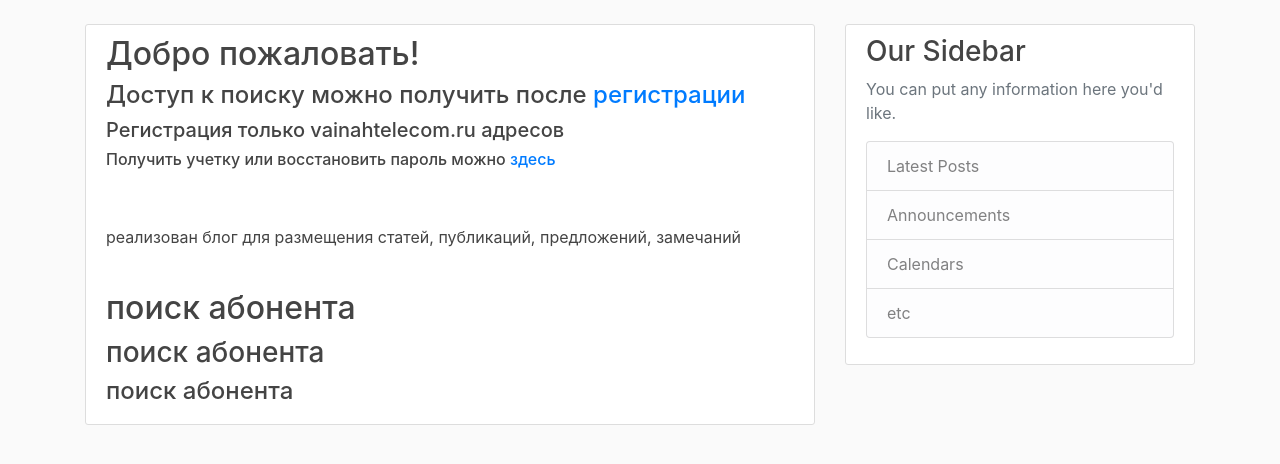
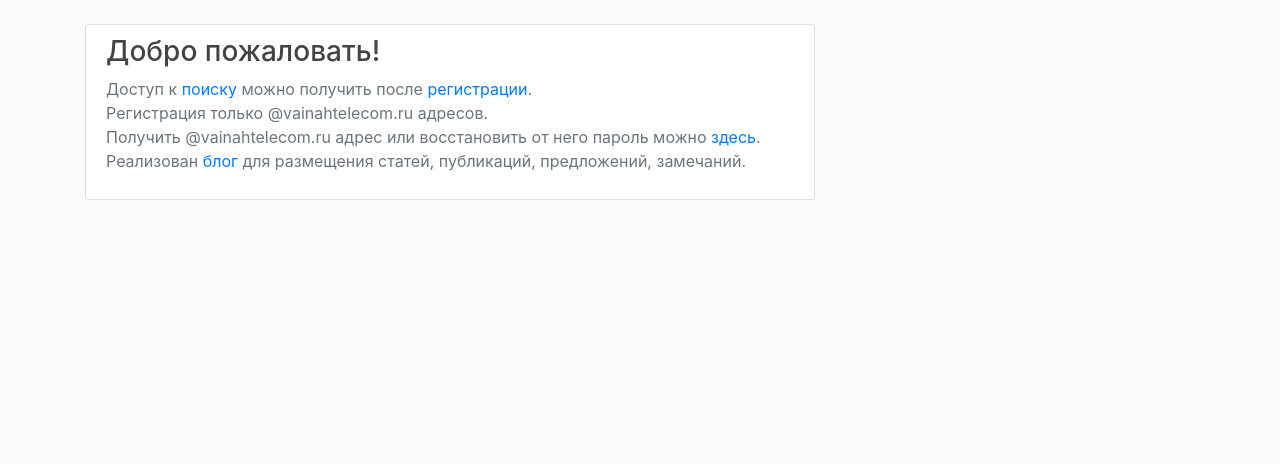
Before and after one commit to ms77grz/dj3vtk-tftp, a Django app: page / in a window 1280 px wide. Shown: the part 56-520 px from the top of the page. Run offline with Django 3.2, Linux system fonts and the light colour scheme; parts of the project's set-up code (start-up, migrations or seed data) failed here and were passed over; some libraries are stand-ins or nearby versions.

Commit message:
some frontend twiks

```diff
--- a/dj3pro/equipment_accounting/templates/equipment_accounting/base.html
+++ b/dj3pro/equipment_accounting/templates/equipment_accounting/base.html
@@ -65,19 +65,19 @@
                 {% endif %}
                 {% block content %}{% endblock %}
             </div>
-            <div class="col-md-4">
-                <div class="content-section">
-                    <h3>Our Sidebar</h3>
-                    <p class='text-muted'>You can put any information here you'd like.
-                    <ul class="list-group">
-                        <li class="list-group-item list-group-item-light">Latest Posts</li>
-                        <li class="list-group-item list-group-item-light">Announcements</li>
-                        <li class="list-group-item list-group-item-light">Calendars</li>
-                        <li class="list-group-item list-group-item-light">etc</li>
-                    </ul>
-                    </p>
-                </div>
-            </div>
+            <!-- <div class="col-md-4"> -->
+                <!-- <div class="content-section"> -->
+                    <!-- <h3>Our Sidebar</h3> -->
+                    <!-- <p class="text-muted">You can put any information here you'd like. -->
+                    <!-- <ul class="list-group"> -->
+                        <!-- <li class="list-group-item list-group-item-light">Latest Posts</li> -->
+                        <!-- <li class="list-group-item list-group-item-light">Announcements</li> -->
+                        <!-- <li class="list-group-item list-group-item-light">Calendars</li> -->
+                        <!-- <li class="list-group-item list-group-item-light">etc</li> -->
+                    <!-- </ul> -->
+                    <!-- </p> -->
+                <!-- </div> -->
+            <!-- </div> -->
         </div>
     </main>
     <!-- Optional JavaScript -->
--- a/dj3pro/equipment_accounting/templates/equipment_accounting/home.html
+++ b/dj3pro/equipment_accounting/templates/equipment_accounting/home.html
@@ -2,18 +2,15 @@
 {% block content %}
 <article class="media content-section">
     <div class="media-body">
-        <h2 class="article-title">Добро пожаловать!</h2>
-	<h4 class="article-title">Доступ к поиску можно получить после <a href="{% url 'register' %}">регистрации</a></h4>
-        <h5 class="article-title">Регистрация только vainahtelecom.ru адресов</h5>
-        <h6 class="article-title">Получить учетку или восстановить пароль можно <a href="https://t.me/josh_kant">здесь</a></h6>
-        <p class="article-content">
-            <a class="article-title" href="{% url 'blog:post_list' %}">
-                реализован блог для размещения статей, публикаций, предложений, замечаний
-            </a>
+        <h3 class="article-title">Добро пожаловать!</h3>
+        <p class="text-muted">Доступ к <a href="{% url 'equipment_accounting_search' %}">поиску</a> можно получить после
+            <a href="{% url 'register' %}">регистрации</a>.<br>
+            Регистрация только @vainahtelecom.ru адресов.<br>
+            Получить @vainahtelecom.ru адрес или восстановить от него пароль можно <a
+                href="https://t.me/josh_kant">здесь</a>.<br>
+            Реализован <a href="{% url 'blog:post_list' %}">блог</a> для размещения статей, публикаций, предложений,
+            замечаний.
         </p>
-        <h2><a class="article-title" href="{% url 'equipment_accounting_search' %}">поиск абонента</a></h2>
-        <h3><a class="article-title" href="{% url 'equipment_accounting_search' %}">поиск абонента</a></h3>
-        <h4><a class="article-title" href="{% url 'equipment_accounting_search' %}">поиск абонента</a></h4>
     </div>
 </article>
 {% endblock content %}
--- a/dj3pro/network/templates/network/gpon/olt_detail.html
+++ b/dj3pro/network/templates/network/gpon/olt_detail.html
@@ -4,7 +4,8 @@
 {% block title %}{% endblock %}
 
 {% block content %}
-<h1>{{ title }}</h1>
+<div class="content-section">
+    <h3>{{ title }}</h3>
     <ul>
         {% for ont, state in zipped_context %}
         <li>
@@ -15,5 +16,5 @@
         </li>
         {% endfor %}
     </ul>
-
+</div>
 {% endblock %}
--- a/dj3pro/network/templates/network/gpon/olt_list.html
+++ b/dj3pro/network/templates/network/gpon/olt_list.html
@@ -4,8 +4,9 @@
 {% block title %}{% endblock %}
 
 {% block content %}
-<h1>{{ title }}</h1>
-<h5 style="color: red;">Для оборудования ELTEX (LTPx) функционал еще не реализован!</h5>
+<div class="content-section">
+    <h3>{{ title }}</h3>
+    <p class="offline">Для оборудования ELTEX (LTPx) функционал не реализован!</p>
     <ul>
         {% for olt in olts %}
         <li><a href="{% url 'olt_detail' olt.ip %}">
@@ -16,4 +17,5 @@
         </li>
         {% endfor%}
     </ul>
+</div>
 {% endblock %}
--- a/dj3pro/network/templates/network/gpon/ont_detail.html
+++ b/dj3pro/network/templates/network/gpon/ont_detail.html
@@ -4,7 +4,8 @@
 {% block title %}{% endblock %}
 
 {% block content %}
-<h1>{{ title }}</h1>
+<div class="content-section">
+    <h3>{{ title }}</h3>
     <p>OLT: {{ ip }}</p>
     <p>Slot/Port: {{ slot_port }}</p>
     <p>ONT ID: {{ ont_id }}</p>
@@ -12,5 +13,5 @@
     <p>SN: {{ sn }}</p>
     <p>Profile: {{ lineprofile }}</p>
     <p>OLT Rx ONT optical power(dBm): {{ optical_power }}</p>
-
+</div>
 {% endblock %}
--- a/dj3pro/network/templates/network/network.html
+++ b/dj3pro/network/templates/network/network.html
@@ -1,6 +1,7 @@
 {% extends 'network/base.html' %}
 
 {% block content %}
-<h1>VTK Network</h1>
-<h2 class="mb-5"><a href="{% url 'olt_list' %}">GPON</a></h2>
+<div class="content-section">
+    <h2><a class="article-title" href="{% url 'olt_list' %}">GPON</a></h2>
+</div>
 {% endblock %}
```
Also changed, not shown: dj3pro/equipment_accounting/templates/equipment_accounting/about.html (+7 -1 lines). Lines whose indentation alone changed are shown as unchanged.
